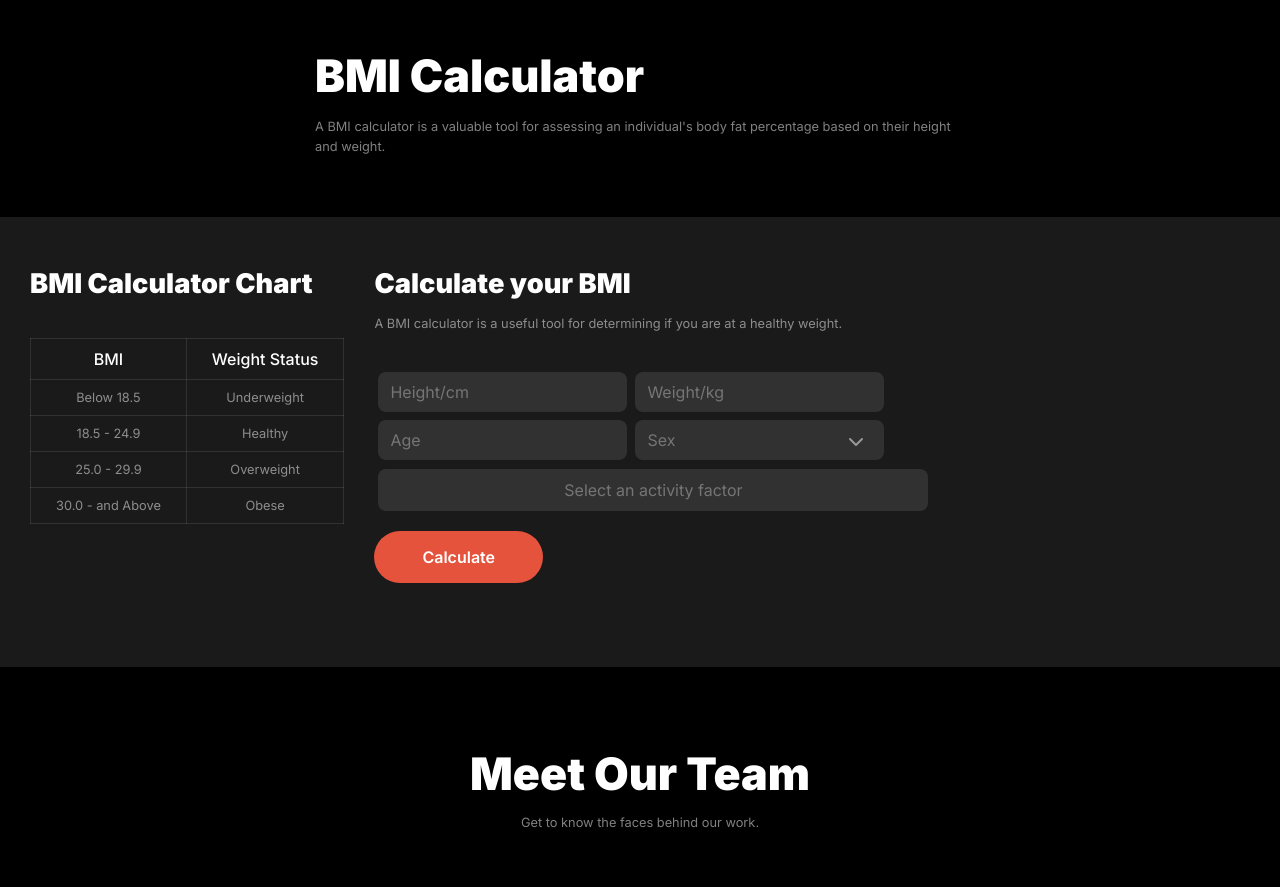
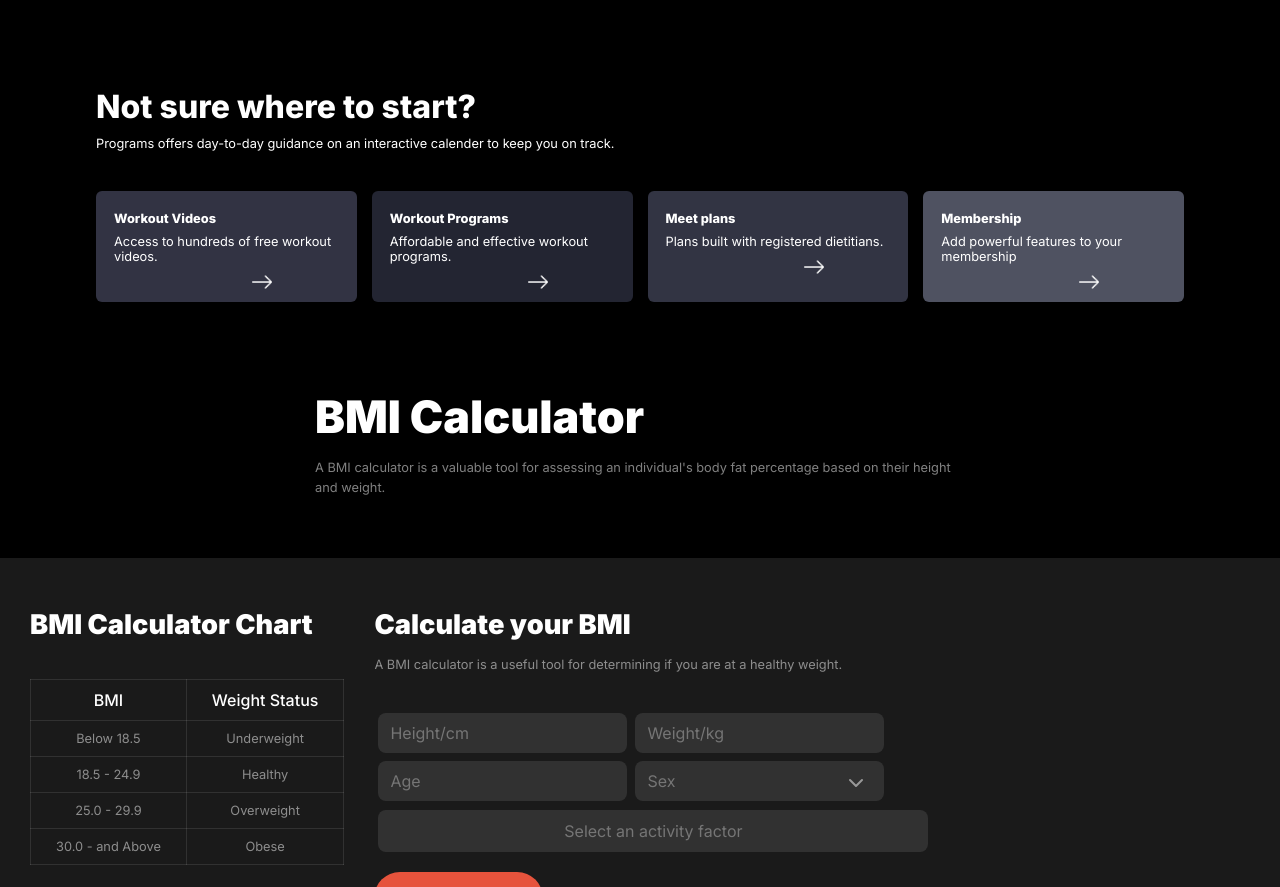
Before and after one commit to PrapooRozario/ph10-assignment-2, a plain HTML site: page index.html in a window 1280 px wide. Shown: the part 1554-2441 px from the top of the page. Drawn offline with Linux system fonts and the light colour scheme; a web font is replaced by a local one.

Commit message:
Added special section

```diff
--- a/index.html
+++ b/index.html
@@ -111,6 +111,41 @@ Mile Easily</h3>
      <img src="images/run.jpg" alt="Run">
     </section>
 
+    <!-- Special section -->
+
+    <section class="special-section">
+
+      <div class="special-content">
+        <h3>Not sure where to start?</h3>
+        <p>Programs offers day-to-day guidance on an interactive calender to keep you on track.</p>
+      </div>
+
+      <div class="special-contrainers">
+
+       <div class="special-contrainer contrainer-bg-1">
+         <h4 class="contrainer-title">Workout Videos</h4>
+         <p class="contrainer-description">Access to hundreds of free workout videos.</p>
+         <img src="images/right-arrow.png" alt="" class="arrow-icon">
+       </div>
+       <div class="special-contrainer contrainer-bg-2">
+         <h4 class="contrainer-title">Workout Programs</h4>
+         <p class="contrainer-description">Affordable and effective workout programs.</p>
+         <img src="images/right-arrow.png" alt="" class="arrow-icon">
+       </div>
+       <div class="special-contrainer contrainer-bg-3">
+         <h4 class="contrainer-title">Meet plans</h4>
+         <p class="contrainer-description">Plans built with registered dietitians.</p>
+         <img src="images/right-arrow.png" alt="" class="arrow-icon">
+       </div>
+       <div class="special-contrainer contrainer-bg-4">
+         <h4 class="contrainer-title">Membership</h4>
+         <p class="contrainer-description">Add powerful features to your membership</p>
+         <img src="images/right-arrow.png" alt="" class="arrow-icon">
+       </div>
+
+      </div>
+
+    </section>
 
     <!-- BMI Calculator section -->
 
--- a/style.css
+++ b/style.css
@@ -546,6 +546,72 @@ filter: brightness(0.75);
   margin-top: 75px;
 }
 
+
+/* Special section styles */
+
+.special-section{
+  max-width: 85%;
+  margin: 88px auto;
+}
+
+.special-contrainers{
+  display: flex;
+  gap: 15px;
+  margin-top: 40px;
+}
+
+.special-content h3{
+  font-size: 2rem;
+  font-weight: 800;
+}
+
+
+.special-content p{
+  margin-top: 10px;
+  font-size: 0.8rem;
+}
+
+.special-contrainer{
+  border-radius: 6px;
+  padding: 20px 16px 14px 8px;
+  width: 90%;
+}
+
+
+.contrainer-description{
+  font-size: 0.8rem;
+  margin-top: 8px;
+  margin-left: 10px;
+}
+
+.contrainer-title{
+  margin-left: 10px;
+  font-size: 0.8rem;
+  font-weight: 800;
+}
+
+.contrainer-bg-1{
+  background: rgba(50,51,67,255);
+}
+
+.contrainer-bg-2{
+  background: rgba(35,37,50,255);
+}
+
+.contrainer-bg-3{
+ background: rgba(50,52,67,255);
+}
+
+.contrainer-bg-4{
+  background: rgba(79,82,97,255);
+}
+
+.special-contrainer img{
+  position: relative;
+  width: 20px;
+  left: 148px;
+  top: 8px;
+}
 /* Medium Device Responsive */
 
 
@@ -745,4 +811,17 @@ display: block;
   margin-top: 0px;
 }
 
+.special-contrainers{
+  flex-direction: column;
 }
+
+.special-contrainer{
+  width: 90%;
+}
+
+.special-contrainer img{
+  left: 320px;
+  top: -20px;
+}
+
+}
```
Also changed, not shown: images/right-arrow.png (added).
